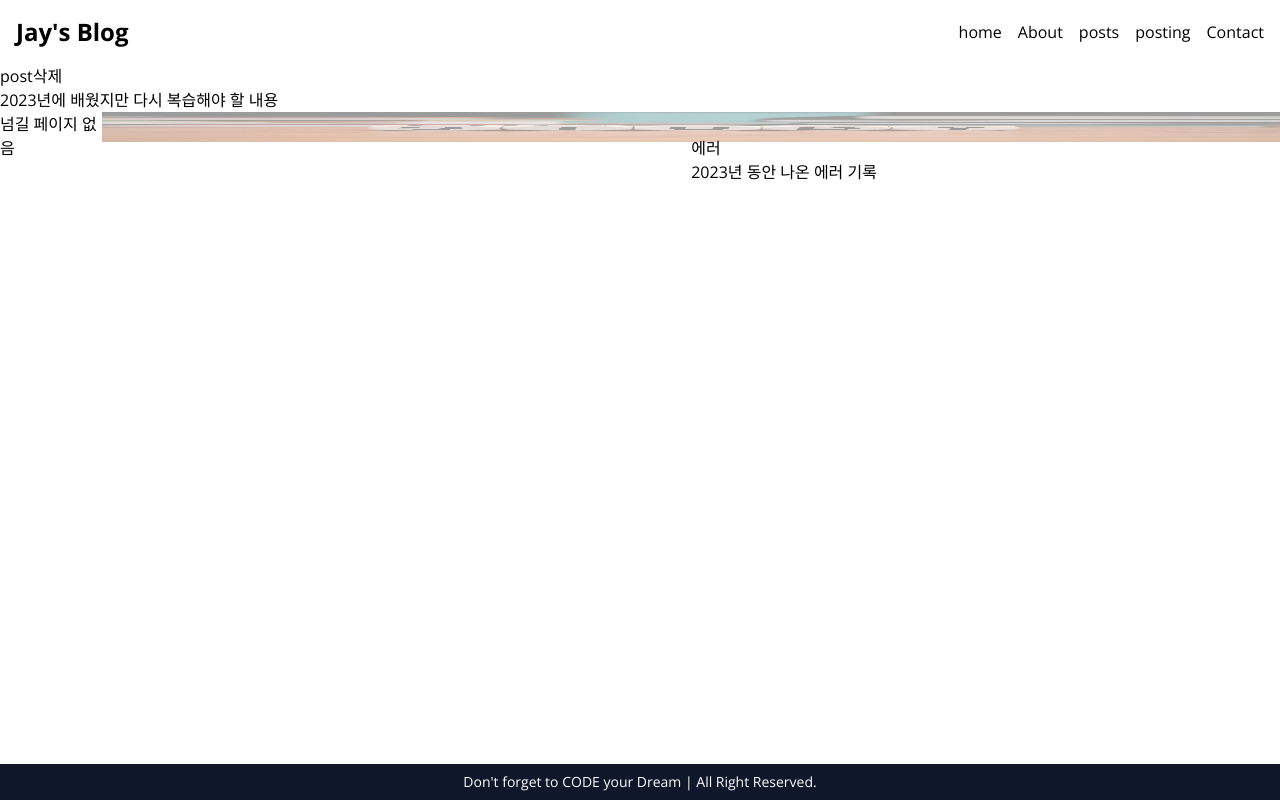
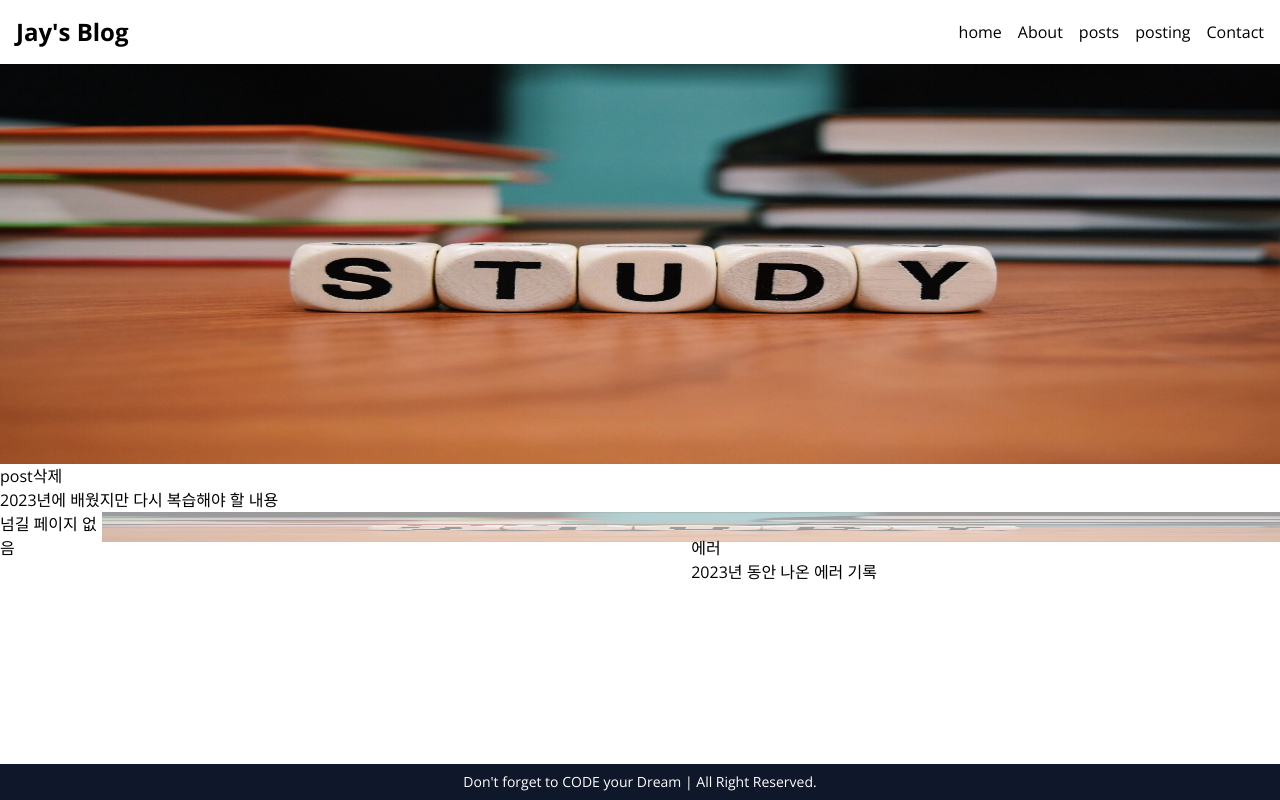
Before and after one commit to spacejay1007/NextJs, a Next.js app in the folder my-blog/: page /posts/1 in a window 1280 px wide. Shown: the top 800 px of the page. Built offline with nearby package versions, Linux system fonts and the light colour scheme.

Commit message:
markdown

```diff
--- a/my-blog/src/app/posts/[slug]/page.tsx
+++ b/my-blog/src/app/posts/[slug]/page.tsx
@@ -1,4 +1,6 @@
 import { DetailPage } from "components/main/post/detailPost/DetailPage";
+import Image from "next/image";
+import NoImg from "../../../../public/img/not_img.jpg";
 import { T_Post, getAllPosts, getNextPrevData } from "service/post";
 
 type Props = {
@@ -16,6 +18,14 @@ const postSlugPage = async ({ params }: Props) => {
 
   return (
     <div>
+      <Image
+        src={!!post ? `/img/${post.image}` : NoImg}
+        alt="image"
+        width={430}
+        height={400}
+        className="w-full max-h-48"
+        style={{ minHeight: 400 }}
+      />
       {/* @ts-expect-error Async Server Component */}
       <DetailPage post={post} prevNextPosts={postData} />
     </div>
--- a/my-blog/src/components/main/post/postList/PostList.tsx
+++ b/my-blog/src/components/main/post/postList/PostList.tsx
@@ -1,9 +1,9 @@
 "use client";
-import { T_Post } from "@/service/post";
 import React, { useState, useEffect } from "react";
 import { Categories } from "../category/Categories";
 import PostsCard from "./PostsCard";
 import { useQuery } from "@tanstack/react-query";
+import { T_Post } from "service/post";
 
 type Props = {
   posts: T_Post[];
```
